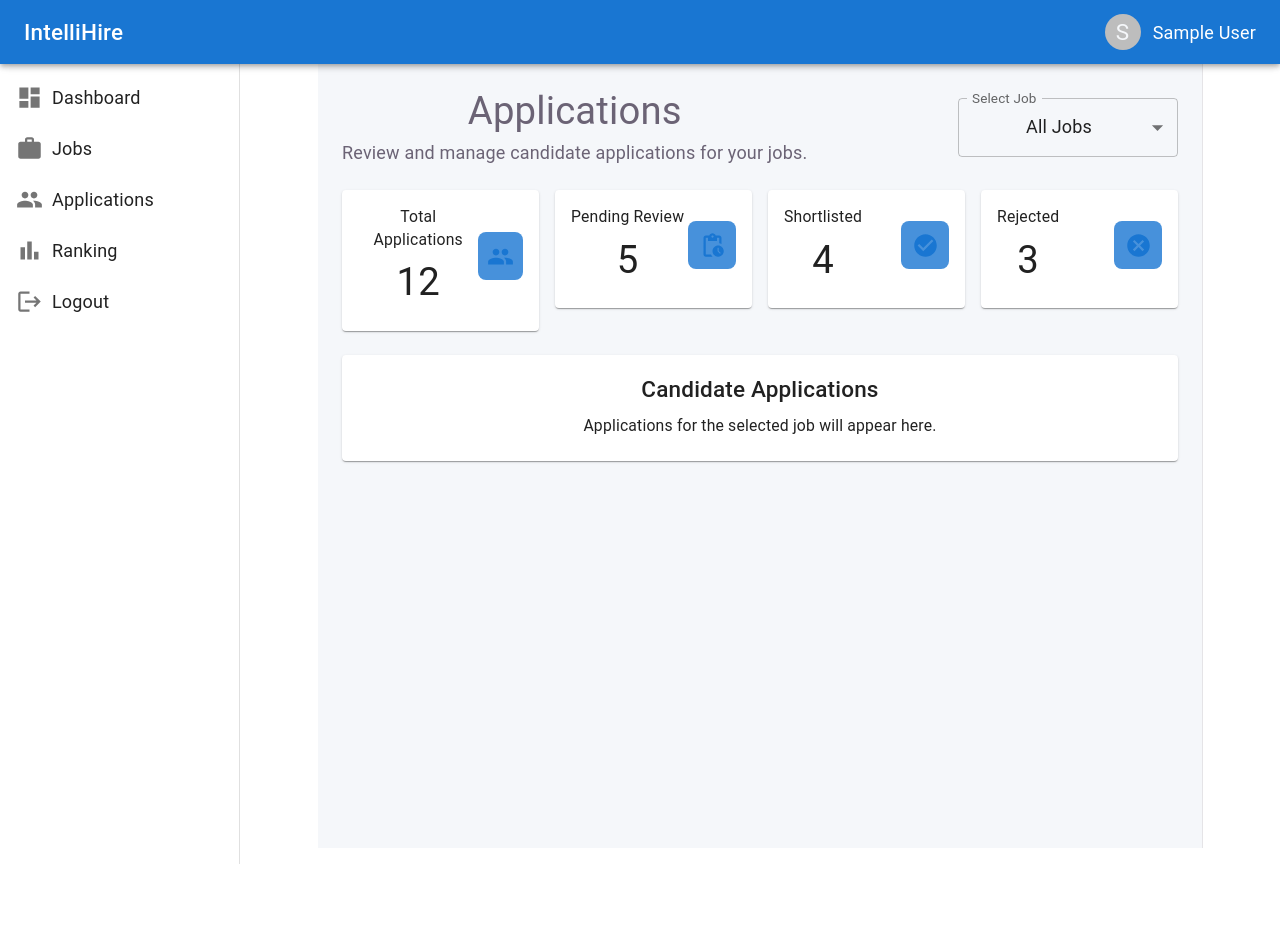
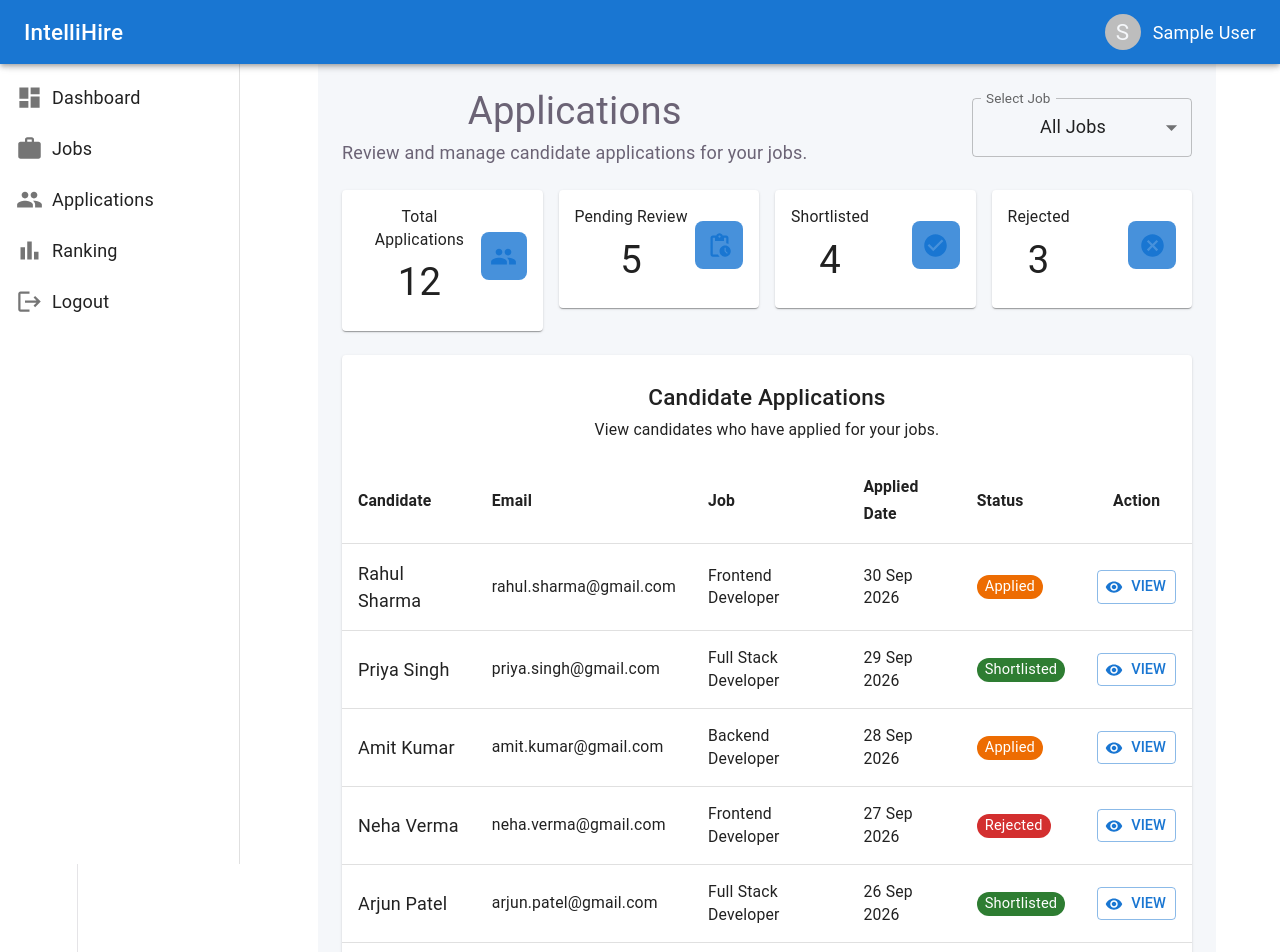
Before and after one commit to Ankush07-op/IntelliHire, a React app in the folder frontend/: page /applications in a window 1280 px wide. Shown: the top 952 px of the page. Before the commit the page ends 848 px from the top, so only its background shows below. Built offline with nearby package versions, Linux system fonts and the light colour scheme; sample sign-in values are in the browser's storage; the HTML template or start-up script is replaced by a standard one.

Commit message:
feat: add applications table

```diff
--- a/frontend/src/pages/applications/Applications.jsx
+++ b/frontend/src/pages/applications/Applications.jsx
@@ -1,5 +1,6 @@
 import {
   Box,
+  Button,
   Card,
   CardContent,
   FormControl,
@@ -7,15 +8,75 @@ import {
   InputLabel,
   MenuItem,
   Select,
+  Table,
+  TableBody,
+  TableCell,
+  TableContainer,
+  TableHead,
+  TableRow,
+  Chip,
   Typography,
+  Paper,
 } from "@mui/material";
 
 import PeopleIcon from "@mui/icons-material/People";
 import PendingActionsIcon from "@mui/icons-material/PendingActions";
 import CheckCircleIcon from "@mui/icons-material/CheckCircle";
 import CancelIcon from "@mui/icons-material/Cancel";
+import VisibilityIcon from "@mui/icons-material/Visibility";
 
 function Applications() {
+  const applications = [
+    {
+      id: 1,
+      candidate: "Rahul Sharma",
+      email: "rahul.sharma@gmail.com",
+      job: "Frontend Developer",
+      appliedDate: "30 Sep 2026",
+      status: "Applied",
+    },
+    {
+      id: 2,
+      candidate: "Priya Singh",
+      email: "priya.singh@gmail.com",
+      job: "Full Stack Developer",
+      appliedDate: "29 Sep 2026",
+      status: "Shortlisted",
+    },
+    {
+      id: 3,
+      candidate: "Amit Kumar",
+      email: "amit.kumar@gmail.com",
+      job: "Backend Developer",
+      appliedDate: "28 Sep 2026",
+      status: "Applied",
+    },
+    {
+      id: 4,
+      candidate: "Neha Verma",
+      email: "neha.verma@gmail.com",
+      job: "Frontend Developer",
+      appliedDate: "27 Sep 2026",
+      status: "Rejected",
+    },
+    {
+      id: 5,
+      candidate: "Arjun Patel",
+      email: "arjun.patel@gmail.com",
+      job: "Full Stack Developer",
+      appliedDate: "26 Sep 2026",
+      status: "Shortlisted",
+    },
+    {
+      id: 6,
+      candidate: "Sneha Gupta",
+      email: "sneha.gupta@gmail.com",
+      job: "Backend Developer",
+      appliedDate: "25 Sep 2026",
+      status: "Rejected",
+    },
+  ];
+
   const stats = [
     {
       title: "Total Applications",
@@ -38,6 +99,22 @@ function Applications() {
       icon: <CancelIcon />,
     },
   ];
+
+  const getStatusColor = (status) => {
+    switch (status) {
+      case "Shortlisted":
+        return "success";
+
+      case "Rejected":
+        return "error";
+
+      case "Applied":
+        return "warning";
+
+      default:
+        return "default";
+    }
+  };
 
   return (
     <Box>
@@ -62,7 +139,6 @@ function Applications() {
           </Typography>
         </Box>
 
-        {/* Job Selector */}
         <FormControl sx={{ minWidth: 220 }}>
           <InputLabel id="job-select-label">Select Job</InputLabel>
 
@@ -135,16 +211,111 @@ function Applications() {
         ))}
       </Grid>
 
-      {/* Applications Content Placeholder */}
+      {/* Applications Table */}
       <Card>
-        <CardContent>
-          <Typography variant="h6" fontWeight={600} sx={{ mb: 1 }}>
-            Candidate Applications
-          </Typography>
+        <CardContent sx={{ p: 0 }}>
+          <Box sx={{ p: 3, pb: 2 }}>
+            <Typography variant="h6" fontWeight={600}>
+              Candidate Applications
+            </Typography>
 
-          <Typography variant="body2" color="text.secondary">
-            Applications for the selected job will appear here.
-          </Typography>
+            <Typography variant="body2" color="text.secondary" sx={{ mt: 0.5 }}>
+              View candidates who have applied for your jobs.
+            </Typography>
+          </Box>
+
+          <TableContainer
+            component={Paper}
+            elevation={0}
+            sx={{
+              width: "100%",
+              overflowX: "auto",
+            }}
+          >
+            <Table sx={{ minWidth: 850 }}>
+              <TableHead>
+                <TableRow>
+                  <TableCell>
+                    <strong>Candidate</strong>
+                  </TableCell>
+
+                  <TableCell>
+                    <strong>Email</strong>
+                  </TableCell>
+
+                  <TableCell>
+                    <strong>Job</strong>
+                  </TableCell>
+
+                  <TableCell>
+                    <strong>Applied Date</strong>
+                  </TableCell>
+
+                  <TableCell>
+                    <strong>Status</strong>
+                  </TableCell>
+
+                  <TableCell align="center">
+                    <strong>Action</strong>
+                  </TableCell>
+                </TableRow>
+              </TableHead>
+
+              <TableBody>
+                {applications.map((application) => (
+                  <TableRow
+                    key={application.id}
+                    hover
+                    sx={{
+                      "&:last-child td, &:last-child th": {
+                        border: 0,
+                      },
+                    }}
+                  >
+                    <TableCell>
+                      <Typography fontWeight={600}>
+                        {application.candidate}
+                      </Typography>
+                    </TableCell>
+
+                    <TableCell>
+                      <Typography variant="body2" color="text.secondary">
+                        {application.email}
+                      </Typography>
+                    </TableCell>
+
+                    <TableCell>{application.job}</TableCell>
+
+                    <TableCell>{application.appliedDate}</TableCell>
+
+                    <TableCell>
+                      <Chip
+                        label={application.status}
+                        color={getStatusColor(application.status)}
+                        size="small"
+                      />
+                    </TableCell>
+
+                    <TableCell align="center">
+                      <Button
+                        variant="outlined"
+                        size="small"
+                        startIcon={<VisibilityIcon />}
+                        onClick={() =>
+                          console.log(
+                            "View application:",
+                            application.candidate
+                          )
+                        }
+                      >
+                        View
+                      </Button>
+                    </TableCell>
+                  </TableRow>
+                ))}
+              </TableBody>
+            </Table>
+          </TableContainer>
         </CardContent>
       </Card>
     </Box>
```
